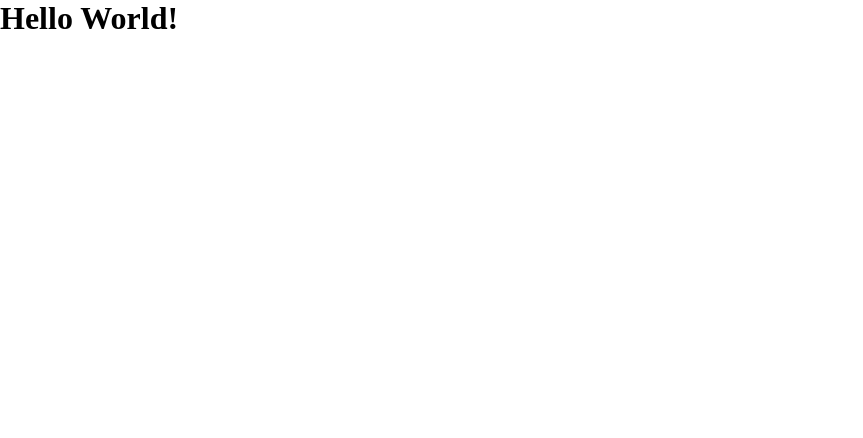
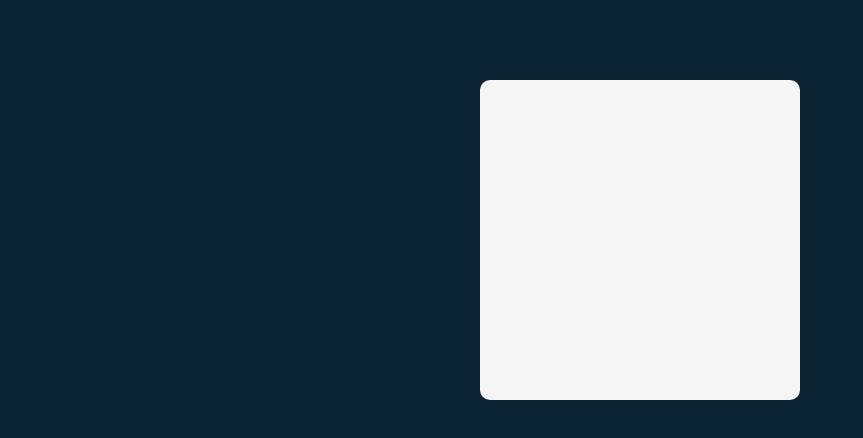
Before and after one commit to Kaleb-Moore/React-Tenzies, a React (Vite) app in the folder React-Tenzies/: page / in a window 1280 px wide. Shown: the top 438 px of the page, without its empty margins (0-863 px from the left). Built offline with nearby package versions, Linux system fonts and the light colour scheme.

Commit message:
Create Container for React game

```diff
--- a/React-Tenzies/src/App.jsx
+++ b/React-Tenzies/src/App.jsx
@@ -2,6 +2,8 @@ import React from 'react';
 
 export default function App() {
     return (
-        <h1>Hello World!</h1>
+        <main>
+            <div className="container"></div>
+        </main>
     )
 }
--- a/React-Tenzies/src/index.css
+++ b/React-Tenzies/src/index.css
@@ -5,3 +5,15 @@
 body {
   margin: 0;
 }
+
+body {
+  background-color: #0B2434;
+}
+
+.container {
+  width: 320px;
+  height: 320px;
+  background-color: #F5F5F5;
+  border-radius: 10px;
+  margin: 10vh auto
+}
```
